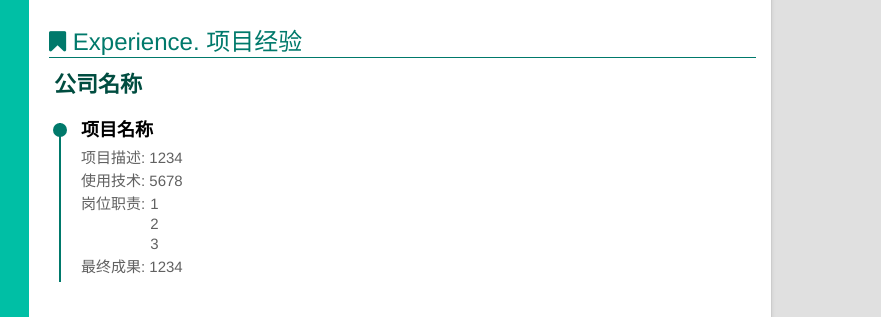
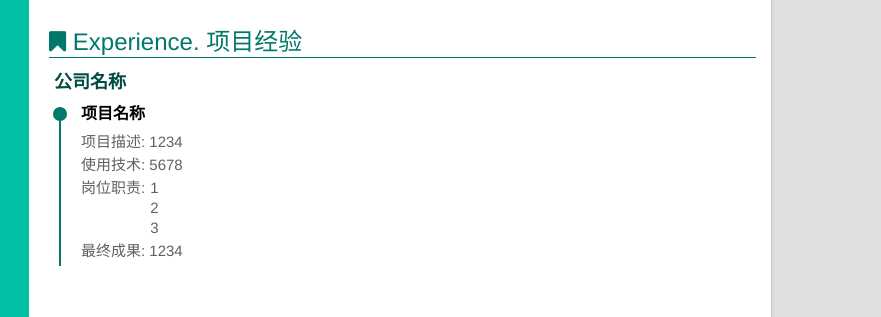
Before and after one commit to liuzhilinux/my-resume, a plain HTML site: page index.html in a window 1280 px wide. Shown: the part 212-529 px from the top of the page, 399-1280 px from the left. Drawn offline with Linux system fonts and the light colour scheme.

Commit message:
样式小调整

```diff
--- a/style.css
+++ b/style.css
@@ -161,12 +161,13 @@ a, a:hover {
 }
 
 #exp-list .title {
-    margin: 10px 0;
+    margin: 0;
     padding-left: 10px;
 }
 
 #exp-list .title h4 {
-    font-size: 22px;
+    line-height: 24px;
+    font-size: 18px;
     color: #004d40;
     font-weight: 800;
 }
@@ -181,7 +182,7 @@ a, a:hover {
 
 h4 {
     line-height: 30px;
-    font-size: 18px;
+    font-size: 16px;
     color: #000;
     position: relative;
     bottom: 3px;
@@ -211,7 +212,7 @@ h4 {
 .exp-cnt > ul > li {
     position: relative;
     top: -5px;
-    margin: 20px 0 20px 20px;
+    margin: 10px 0 20px 20px;
 }
 
 .respons-disc, .respons {
```
